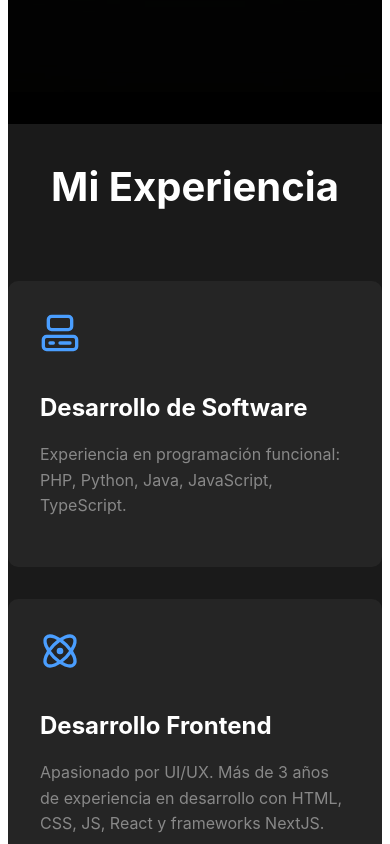
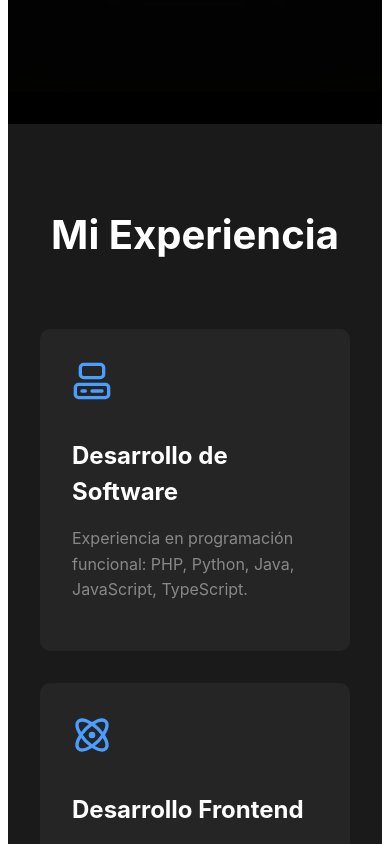
Before and after one commit to santiagoorozco005/SantiagoOrozcoCasta-o, a React (Vite) app: page / in a window 390 px wide. Shown: the part 760-1604 px from the top of the page. Built offline with nearby package versions, Linux system fonts and the light colour scheme.

Commit message:
change css

```diff
--- a/src/componets/Layouts/Abouy me/About-me.css
+++ b/src/componets/Layouts/Abouy me/About-me.css
@@ -1,11 +1,10 @@
 .expertise {
   background-color: #1a1a1a;
+  padding: 4rem 2rem;
   min-height: 90vh;
   display: flex;
   flex-direction: column;
   justify-content: center;
-    padding-left: 0;
-    margin-left: 0;
 }
 
 .expertise h1 {
@@ -18,11 +17,11 @@
 
 .expertise-grid {
   display: grid;
-    flex-wrap: wrap;
   grid-template-columns: repeat(auto-fit, minmax(300px, 1fr));
   gap: 2rem;
-    max-width: 100%;
+  max-width: 1200px;
   margin: 0 auto;
+  padding: 0 1rem;
 }
 
 .expertise-card {
@@ -63,5 +62,11 @@
     font-size: 2.5rem;
   }
 
+  .expertise {
+    padding: 3rem 1rem;
+  }
 
+  .expertise-grid {
+    grid-template-columns: 1fr;
   }
+}
--- a/src/componets/Layouts/MyStudies/Mystudies.css
+++ b/src/componets/Layouts/MyStudies/Mystudies.css
@@ -1,11 +1,10 @@
 .expertise-raid {
   background-color: #1f3a4d;
+  padding: 4rem 2rem;
   min-height: 90vh;
   display: flex;
   flex-direction: column;
   justify-content: center;
-    padding-left: 0;
-    margin-left: 0;
 }
 
 .expertise-raid h1 {
@@ -18,14 +17,16 @@
 
 .expertise-grid {
   display: grid;
+  grid-template-columns: repeat(auto-fit, minmax(300px, 1fr));
   gap: 2rem;
-    max-width: 100%;
+  max-width: 1200px;
   margin: 0 auto;
-
+  padding: 0 1rem;
 }
 
 .expertise-card {
   background-color: #252525;
+  padding: 2rem;
   border-radius: 10px;
   color: white;
   transition: transform 0.3s ease, box-shadow 0.3s ease;
```
Lines whose indentation alone changed are shown as unchanged.
